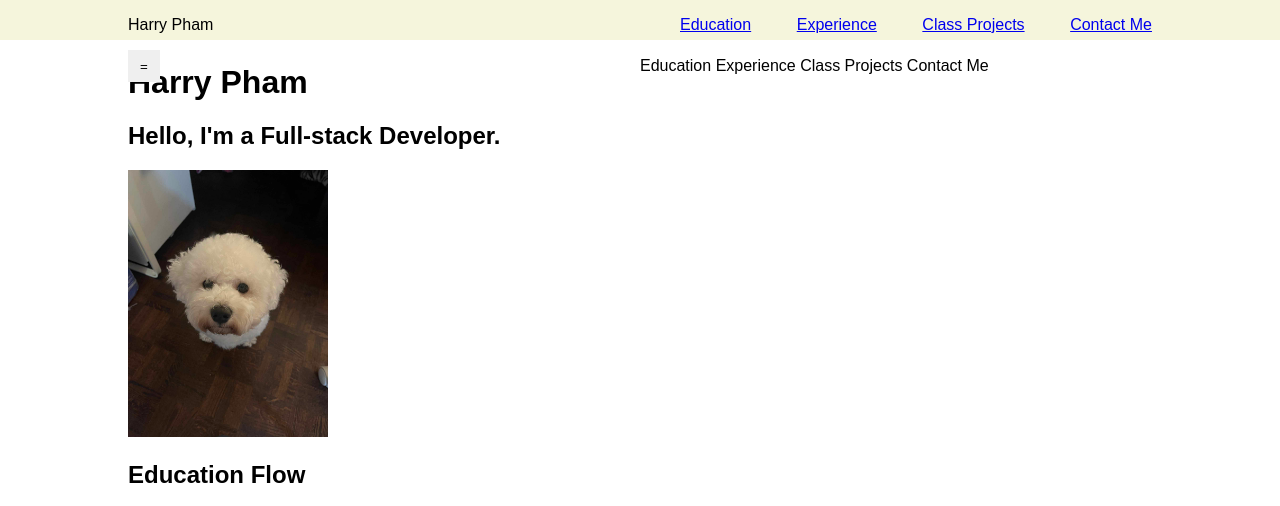
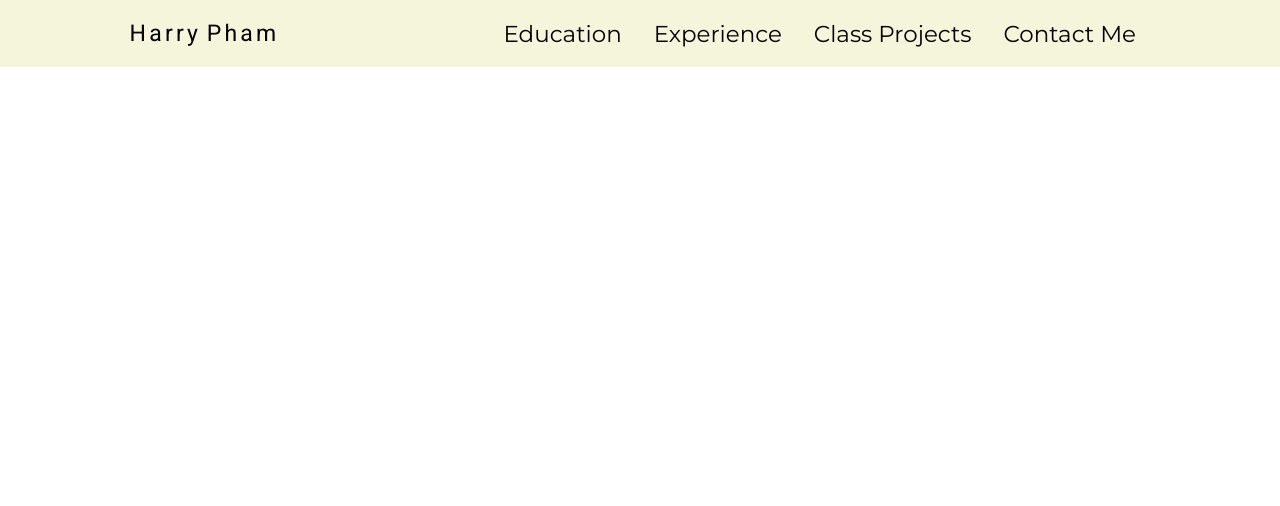
Before and after one commit to huyphamsofteng/Web-Portfolio, a plain HTML site: page index.html in a window 1280 px wide. Shown: the top 506 px of the page. Drawn offline with Linux system fonts and the light colour scheme.

Commit message:
Fix navbar

```diff
--- a/index.html
+++ b/index.html
@@ -5,30 +5,31 @@
     <meta name="viewport" content="width=device-width, initial-scale=1.0">
     <title>Harry Pham</title>
     <link rel="stylesheet" href="./style.css" type="text/css">
-
+    <link rel="preconnect" href="https://fonts.googleapis.com">
+    <link rel="preconnect" href="https://fonts.gstatic.com" crossorigin>
+    <link href="https://fonts.googleapis.com/css2?family=Roboto:ital,wght@0,100;0,300;0,400;0,500;0,700;0,900;1,100;1,300;1,400;1,500;1,700;1,900&display=swap" rel="stylesheet">
+    <link rel="preconnect" href="https://fonts.googleapis.com">
+    <link rel="preconnect" href="https://fonts.gstatic.com" crossorigin>
+    <link href="https://fonts.googleapis.com/css2?family=Montserrat:ital,wght@0,100..900;1,100..900&display=swap" rel="stylesheet">
 </head>
 <body>
-    <header role="presentation">
-        <nav>
-            <div class="logo">
-                <span>Harry Pham</span>
-            </div>
-            <ul class="navbar">
-                <li><a href="#">Education</a></li>
-                <li><a href="#">Experience</a></li>
-                <li><a href="#">Class Projects</a></li>
-                <li><a href="#">Contact Me</a></li>
-            </ul>
-            <button class="nav-button">=</button>
-            <div class="mobile">
-                <span>Education</span>
-                <span>Experience</span>
-                <span>Class Projects</span>
-                <span>Contact Me</span>
-            </div>
-        </nav>
+    <header class="navbar">
+        <div class="nav-burger">
+            <div class="line1"></div>
+            <div class="line2"></div>
+            <div class="line3"></div>
+        </div>
+        <div class="logo roboto-bold">
+            <span class="logo-letter">H</span><span class="logo-letter">a</span><span class="logo-letter">r</span><span class="logo-letter">r</span><span class="logo-letter">y</span><span>&nbsp;</span><span class="logo-letter">P</span><span class="logo-letter">h</span><span class="logo-letter">a</span><span class="logo-letter">m</span>
+        </div>
+        <ul class="nav-link">
+            <li><a href="#" class="montserra">Education</a></li>
+            <li><a href="#" class="montserra">Experience</a></li>
+            <li><a href="#" class="montserra">Class Projects</a></li>
+            <li><a href="#" class="montserra">Contact Me</a></li>
+        </ul>
     </header>
-    <main role="presentation">
+    <!-- <main role="presentation">
         <div class="banner">
             <h1>Harry Pham</h1>
             <h2>Hello, I'm a Full-stack Developer.</h2>
@@ -54,7 +55,8 @@
     </main>
     <footer role="presentation">
 
-    </footer>
+    </footer> -->
+
     <script src="./script.js"></script>
 </body>
 </html>
--- a/script.js
+++ b/script.js
@@ -1,9 +1,19 @@
-const navButton = document.getElementsByClassName('nav-button')[0]
+const navBurger = document.getElementsByClassName('nav-burger')[0]
+const navLink = document.getElementsByClassName('nav-link')[0]
+const logo = document.getElementsByClassName('logo-letter')
 
-navButton.addEventListener('mouseover',() =>{
-    navButton.innerHTML = "X";
+navBurger.addEventListener('click',()=>{
+    navLink.classList.toggle('enable');
 })
 
-navButton.addEventListener('mouseleave',() =>{
-    navButton.innerHTML = "=";
-})
+color_arr =['#FA7070','#FFB38E','#FF8E8F','#E178C5','#F7418F','#FC819E','#FEC7B4','#FF8080','#E6A4B4','#EC7272']
+for(let i  = 0; i < 10; i++ ){
+    logo[i].addEventListener('mouseover', () =>{
+        logo[i].style.fontSize = '33px';
+        logo[i].style.color = color_arr[i];
+    })
+    logo[i].addEventListener('mouseleave', () =>{
+        logo[i].style.fontSize = '23px';
+        logo[i].style.color = 'black';
+    })
+}
--- a/style.css
+++ b/style.css
@@ -1,56 +1,118 @@
-body{
-    font-family: Arial, "Helvetica Neue", Helvetica, sans-serif;
-    font-size: 16px;
-    padding: 0px;
-    margin: 0px;
-    box-sizing: border-box;
+*{
+	margin: 0;
+	padding: 0;
+	border: 0;
+	font-size: 100%;
+	font: inherit;
+	vertical-align: baseline;
 }
-main{
-    margin-left:10%;
-    margin-top: 5%;
+
+.roboto-bold {
+    font-family: "Roboto", sans-serif;
+    font-size: 23px;
+  }
+.montserra {
+    font-family: "Montserrat", sans-serif;
+    font-optical-sizing: auto;
+    font-style: normal;
 }
+
 /* header section */
-header{
+.navbar{
+    display: flex;
+    justify-content: space-between;
+    align-items: center;
     background-color: beige;
     position: fixed;
+    height: 4.2rem;
     width: 100%;
-    height: 5%;
     top: 0px;
 }
-nav{
-    display: grid;
-    grid-template-columns: 1fr 1fr;
-    width: 80%;
-    margin-left:10%;
-    align-items: center;
+.logo{
+    margin-left: 10%;
+    text-align: center;
 }
-.logo{
-    grid-column: 1;
+.logo-letter{
+    padding: 0 0.1rem;
+    transition: all 100ms;
 }
-.navbar{
-    grid-column: 2;
-    display: flex;
-    list-style: none;
-    justify-content: space-between;
-}
-.navbar li{
-
-}
-.mobile .nav-button{
-    visibility: hidden;
-}
-.nav-button{
-    width: 2rem;
-    height: 2rem;
-    border: none;
-    background-color: none;
+.logo:hover{
     cursor: pointer;
 }
-@media only screen and (max-width: 1111px) {
-    .navbar .nav-button{
-        visibility: hidden;
+.nav-link{
+    margin-right: 10%;
+    display: flex;
+}
+.nav-link li{
+    padding: 1rem;
+    list-style: none;
+    display: block;
+    font-size: 23px;
+}
+.nav-link li a{
+    display: inline-block;
+    text-decoration: none;
+    color: black;
+}
+.nav-link li:hover{
+    border-radius: 30px;
+    background-color: #E97777;
+    color: #030637;
+    font-size: 23px;
+    transition: all 200ms;
+}
+.nav-burger{
+    display: none;
+    cursor: pointer;
+}
+
+.nav-burger div{
+    width: 25px;
+    height: 3px;
+    background-color: black;
+    margin: 5px;
+}
+
+.disable{
+    height: 0;
+    opacity: 0;
+}
+
+@media screen and (max-width: 768px) {
+    .logo{
+        position: absolute;
+        top: 0.rem;
+        margin: 0;
+    }
+    .navbar{
+        flex-direction: column;
+    }
+    .nav-burger {
+        display: block;
+        align-self: self-end;
+        height: 3.2rem;
+    }
+    .nav-link{
+        margin:1rem 0;
+        flex-direction: column;
+        height: 0;
+        opacity: 0;
+    }
+    .nav-link li{
+        background-color: beige;
+        text-align: center;
+        width: 100vh;
+    }
+    .nav-link li:hover{
+        border-radius: 30px;
+    }
+    .enable{
+        height: auto;
+        opacity: 1;
+        transition: opacity 200ms ease-in;
     }
 }
+
 /* profile section */
 .profile{
     width: 200px;
```
